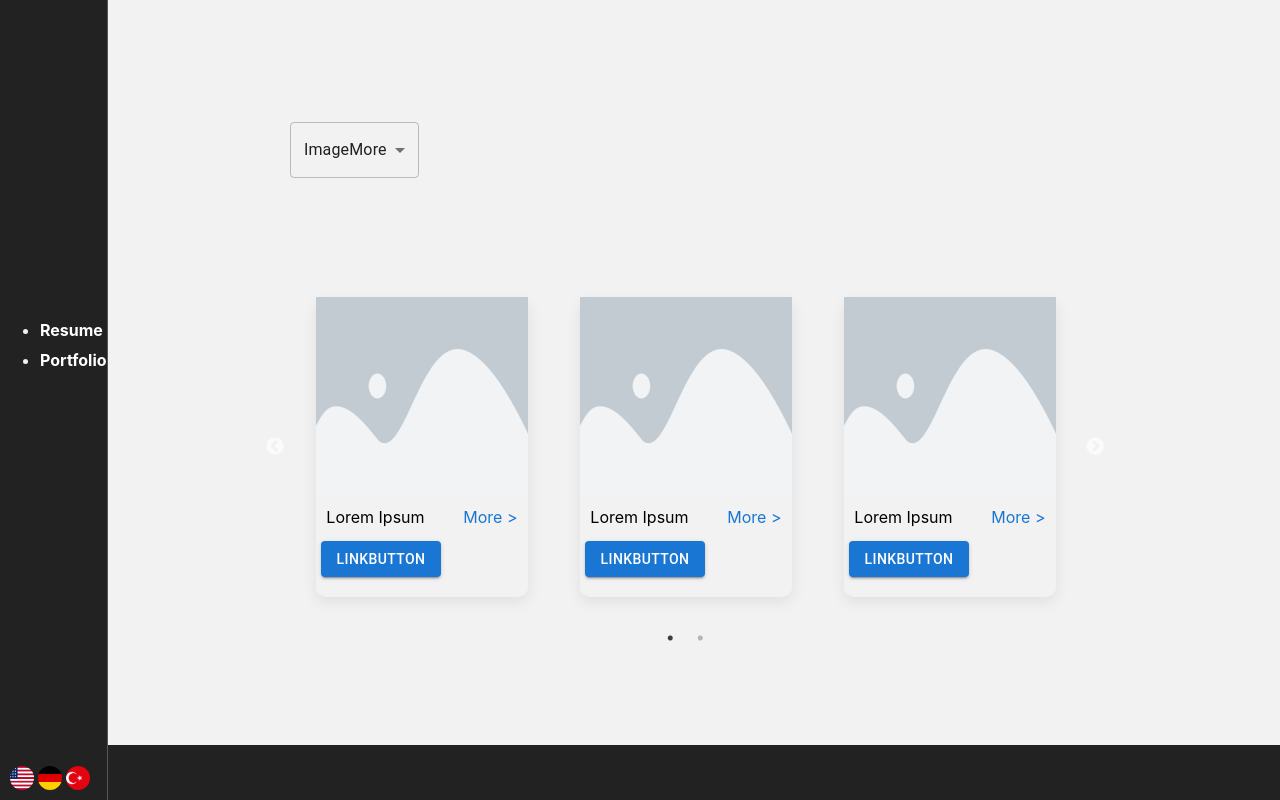
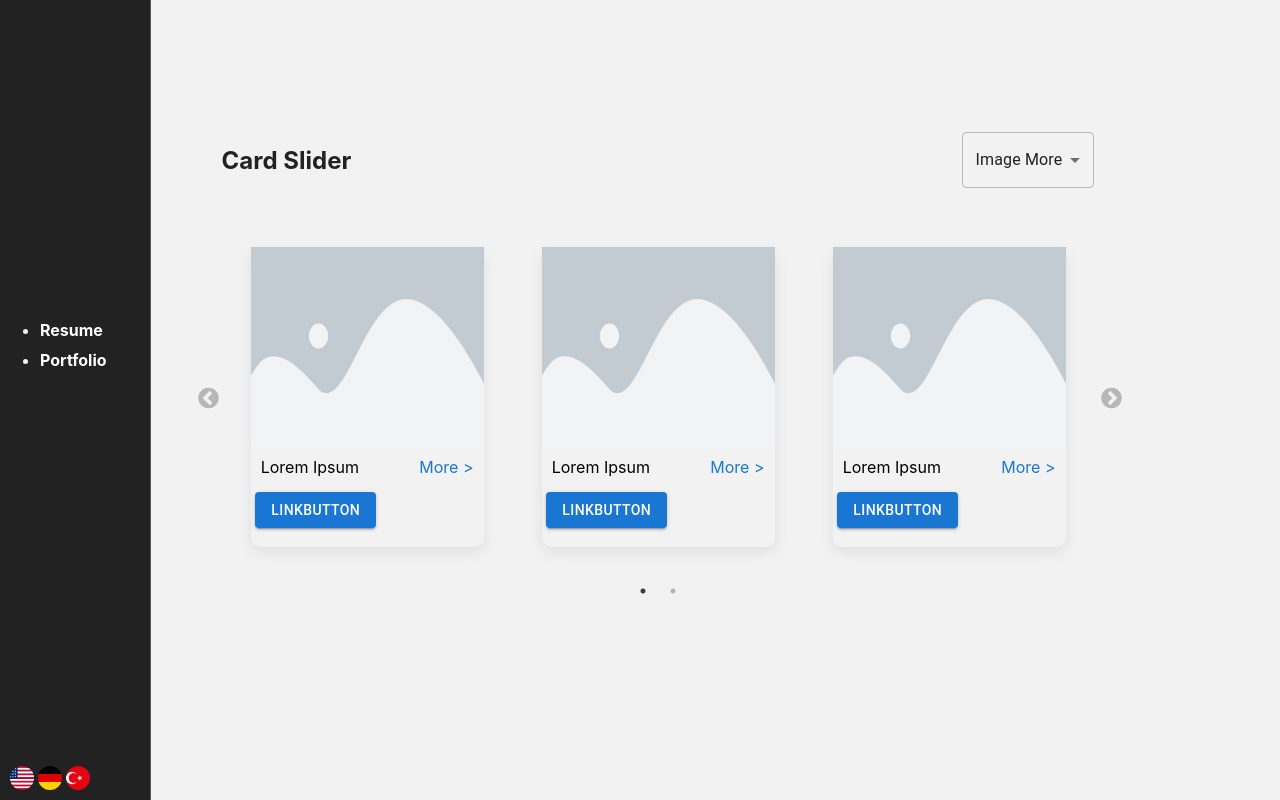
Before and after one commit to candgn/portfolio, a React (Create React App) app: page /portfolio in a window 1280 px wide. Built offline with nearby package versions, Linux system fonts and the light colour scheme.

Commit message:
card slider design fixed

```diff
--- a/src/Components/Common/CardSlider/CardSlider.css
+++ b/src/Components/Common/CardSlider/CardSlider.css
@@ -2,7 +2,7 @@
   width: auto;
 }
 
-.card-slider-next-arrow {
+.card-slider-prev-arrow {
   width: auto;
 }
 
@@ -11,5 +11,11 @@
   font-weight: 700;
   margin-bottom: 5%;
   text-align: left;
-  color: #f2f2f2;
+  color: #222222;
 }
+
+.slick-prev:before,
+.slick-next:before {
+  color: #22222260;
+  font-size: 24px;
+}
--- a/src/Components/Common/CardSlider/CardSlider.jsx
+++ b/src/Components/Common/CardSlider/CardSlider.jsx
@@ -12,22 +12,22 @@ import "./CardSlider.css";
 import useWindowDimensions from "../../../Helpers/useWindowDimensions";
 
 function NextArrow(props) {
-  const { className, style, onClick } = props;
+  const { style, onClick } = props;
   return (
     <div
-      className={className}
-      style={{ ...style, width: "auto" }}
+      className="card-slider-next-arrow"
+      style={{ ...style }}
       onClick={onClick}
     />
   );
 }
 
 function PrevArrow(props) {
-  const { className, style, onClick } = props;
+  const { style, onClick } = props;
   return (
     <div
-      className={className}
-      style={{ ...style, width: "auto" }}
+      className="card-slider-prev-arrow "
+      style={{ ...style }}
       onClick={onClick}
     />
   );
@@ -42,8 +42,6 @@ const CardSlider = ({ t, data, Card, title }) => {
     speed: 500,
     slidesToShow: width < 800 ? 1 : 3,
     slidesToScroll: width < 800 ? 1 : 3,
-    nextArrow: <NextArrow />,
-    prevArrow: <PrevArrow />,
   };
   return (
     <div>
--- a/src/Components/Common/Cards/ImageTextButtonCard/ImageTextButtonCard.css
+++ b/src/Components/Common/Cards/ImageTextButtonCard/ImageTextButtonCard.css
@@ -1,5 +1,11 @@
+.image-text-button-container {
+  display: flex;
+  flex-direction: column;
+  align-items: center;
+  width: 100%;
+}
 .image-text-button {
-  margin-bottom: 20%;
+  width: 220px;
 }
 
 .image-text-button-image {
--- a/src/Components/Common/Cards/ImageTextButtonCard/ImageTextButtonCard.jsx
+++ b/src/Components/Common/Cards/ImageTextButtonCard/ImageTextButtonCard.jsx
@@ -6,20 +6,26 @@ import "./ImageTextButtonCard.css";
 
 const ImageTextButtonCard = ({ t, img, title, desc, link }) => {
   return (
+    <div className="image-text-button-container">
       <div className="image-text-button">
         <img
           className="image-text-button-image"
           src={img ? img : "/images/placeholder.png"}
           alt="card"
         />
-      <p className="image-text-button-title">{title ? t(title) : t("LoremTitle")}</p>
-      <p className="image-text-button-desc">{desc ? t(desc) : t("LoremDesc")}</p>
+        <p className="image-text-button-title">
+          {title ? t(title) : t("LoremTitle")}
+        </p>
+        <p className="image-text-button-desc">
+          {desc ? t(desc) : t("LoremDesc")}
+        </p>
         <Link to={link} className="image-text-button-detail-link">
           <Button variant="contained" className="image-text-button-button">
             {t("details")}
           </Button>
         </Link>
       </div>
+    </div>
   );
 };
 
--- a/src/Components/Navbar/Navbar.css
+++ b/src/Components/Navbar/Navbar.css
@@ -2,7 +2,7 @@
   height: 100vh;
   width: 100px;
   border-right: solid 1px #f2f2f240;
-  position: sticky;
+  position: absolute;
   top: 0;
   left: 0;
   right: 0;
--- a/src/Components/Portfolio/PortfolioContainer.css
+++ b/src/Components/Portfolio/PortfolioContainer.css
@@ -1,14 +1,14 @@
 .portfolio-container {
   width: 95%;
-  height: 100%;
+  height: 100vh;
   background-color: #f2f2f2;
+  margin-left: 100px;
 }
 
 .portfolio-wrapper {
   border-bottom: solid 1px #f2f2f260;
   padding: 10%;
-  margin-left: 5%;
-  margin-right: 10%;
+  margin-right: 100px;
 }
 
 .MuiSelect-icon {
--- a/src/Components/Portfolio/PortfolioContainer.jsx
+++ b/src/Components/Portfolio/PortfolioContainer.jsx
@@ -21,13 +21,15 @@ const PortfolioContainer = ({ t }) => {
   return (
     <div className="portfolio-container">
       <div className="portfolio-wrapper">
+        <div style={{ float: "right", marginTop: "10px" }}>
           <Select value={selectedCard} onChange={handleChange}>
             {Constants.cards.map((CardName, i) => (
               <MenuItem value={CardName} key={"card-name-" + i}>
-              {CardName}
+                {t(CardName)}
               </MenuItem>
             ))}
           </Select>
+        </div>
         <CardSlider
           title="cardSlider"
           data={threeElement}
--- a/src/Components/Resume/ResumeContainer.css
+++ b/src/Components/Resume/ResumeContainer.css
@@ -2,6 +2,7 @@
   background-color: #222;
   height: 100%;
   width: 100%;
+  margin-left: 100px;
 }
 
 @media screen and (max-width: 800px) {
--- a/src/utils/translations.js
+++ b/src/utils/translations.js
@@ -52,7 +52,9 @@ const translations = {
       downloadPDF: "Download PDF",
       cardSlider: "Card Slider",
       more: "More",
-
+      ImageMore: "Image More",
+      IconText: "Icon Text",
+      ImageTextButtonCard: "Image Text Button Card",
     },
   },
   tr: {
```
Lines whose indentation alone changed are shown as unchanged.
